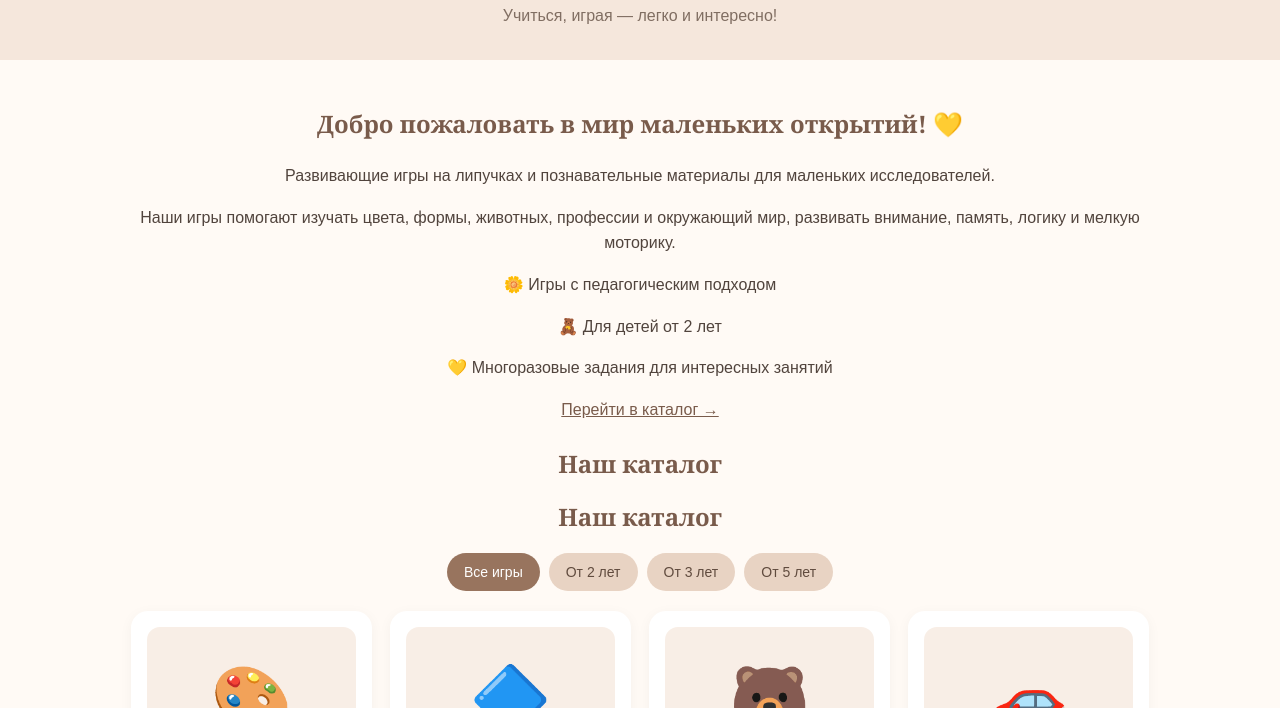
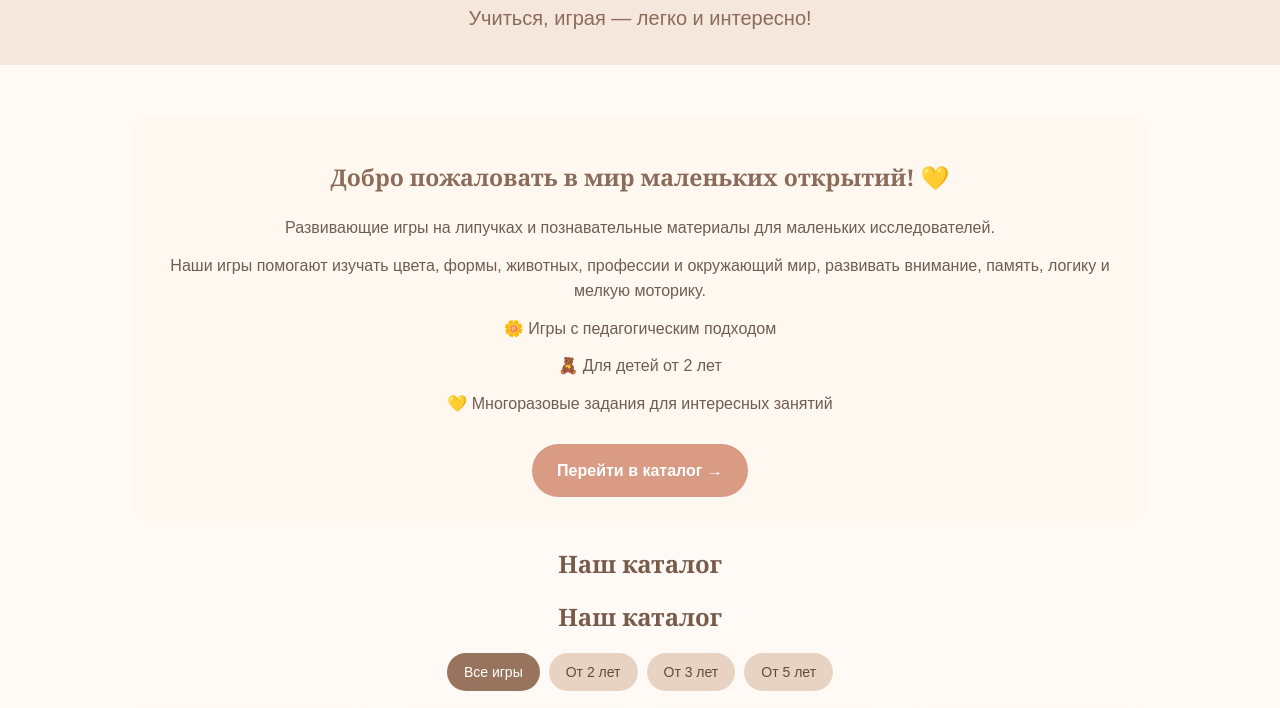
Before and after one commit to Anna230884/malenkie-otkrytiya, a website: page index.html in a window 1280 px wide. Shown: the part 84-792 px from the top of the page. Drawn offline with Linux system fonts and the light colour scheme.

Commit message:
Add styles for subtitle and intro section
Added styles for subtitle, intro section, and catalog button.

```diff
--- a/index.html
+++ b/index.html
@@ -78,7 +78,45 @@ a{color:#795b4b}
 
 @media(max-width:480px){header h1{font-size:29px}.products{grid-template-columns:1fr 1fr}.product{padding:10px}.picture{height:110px;font-size:48px}.product h3{font-size:15px}.product p{font-size:12px}}
 
-</style>
+  .subtitle {
+  font-size: 20px;
+  color: #8b6b59;
+  margin-top: 10px;
+}
+
+.intro {
+  background: #fff8f0;
+  padding: 25px 20px;
+  border-radius: 20px;
+  text-align: center;
+  margin: 25px 0;
+  line-height: 1.6;
+}
+
+.intro h2 {
+  color: #8b6b59;
+  font-size: 23px;
+}
+
+.intro p {
+  color: #705d52;
+  margin: 12px 0;
+}
+
+.catalog-button {
+  display: inline-block;
+  background: #d99b83;
+  color: white;
+  text-decoration: none;
+  padding: 14px 25px;
+  border-radius: 30px;
+  margin-top: 15px;
+  font-weight: bold;
+}
+
+.catalog-button:hover {
+  background: #c7836b;
+}</style>
 
 </head>
 
```
